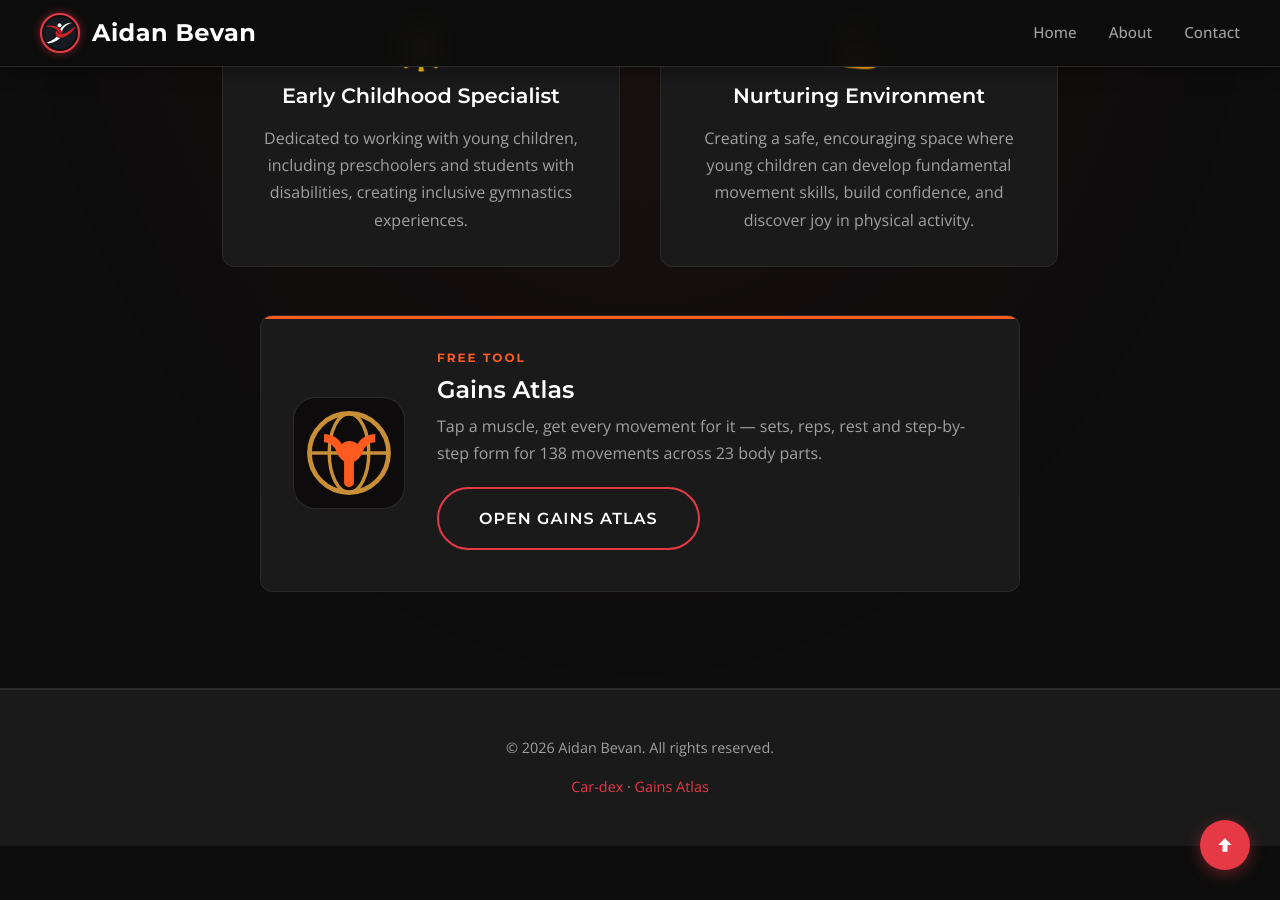
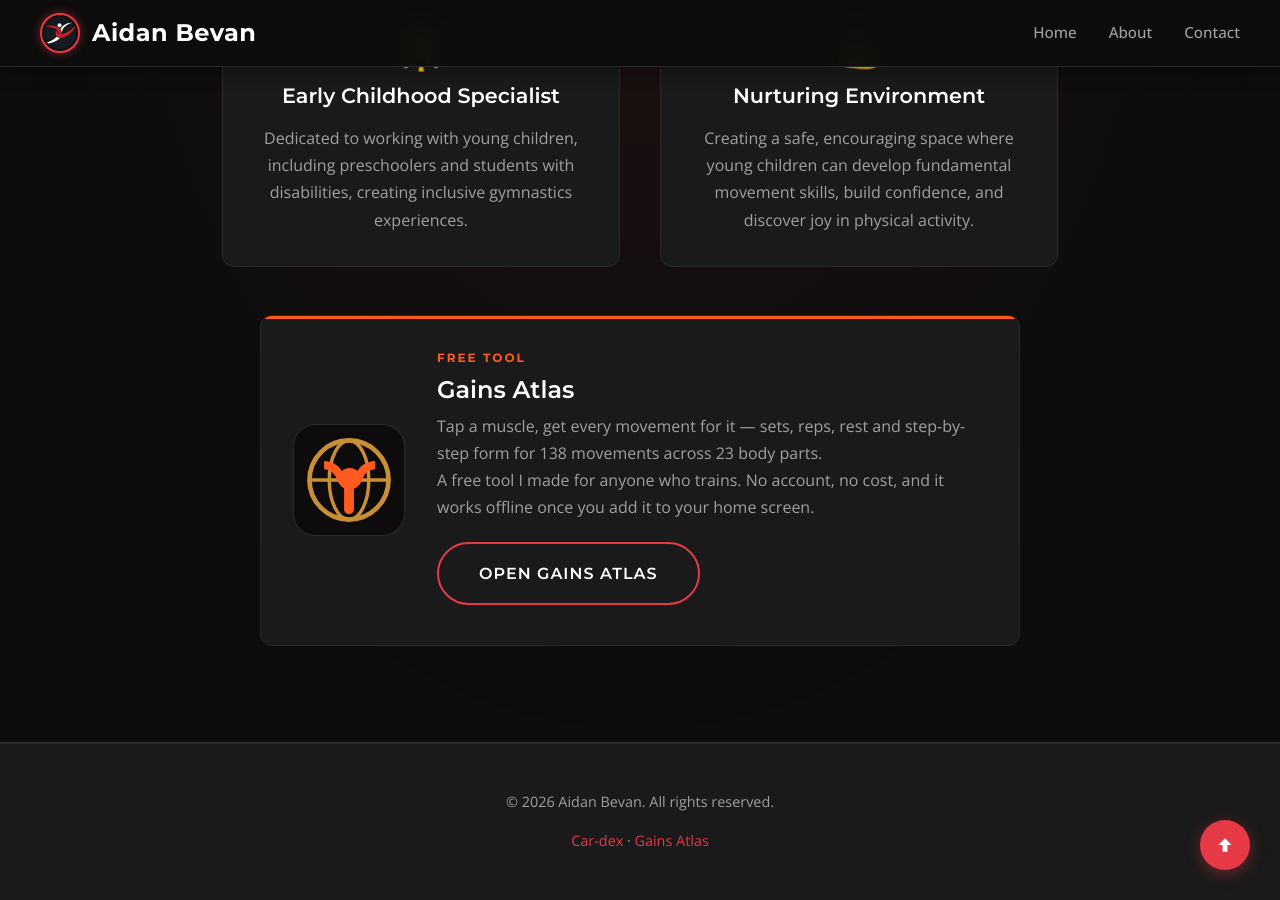
Before and after one commit to bluntspoon/aidanbevan.com, a Jekyll site: the page built from index.md, in a window 1280 px wide and 900 px high, scrolled down 1183 px. Built offline with Jekyll 4.4.1, drawn with Linux system fonts in a browser that asks for light colours.

Commit message:
Homepage: say plainly that Gains Atlas is a free tool Aidan made

```diff
--- a/index.md
+++ b/index.md
@@ -58,6 +58,7 @@ description: Aidan Bevan - Certified Junior Gymnastics Coach in Pinetown, South
       <p class="app-card-label">Free tool</p>
       <h2 class="card-title" id="gains-atlas-title">Gains Atlas</h2>
       <p class="card-text">Tap a muscle, get every movement for it — sets, reps, rest and step-by-step form for 138 movements across 23 body parts.</p>
+      <p class="card-text">A free tool I made for anyone who trains. No account, no cost, and it works offline once you add it to your home screen.</p>
       <a href="/gains-atlas/" class="btn btn-outline app-card-btn">Open Gains Atlas</a>
     </div>
   </div>
```
